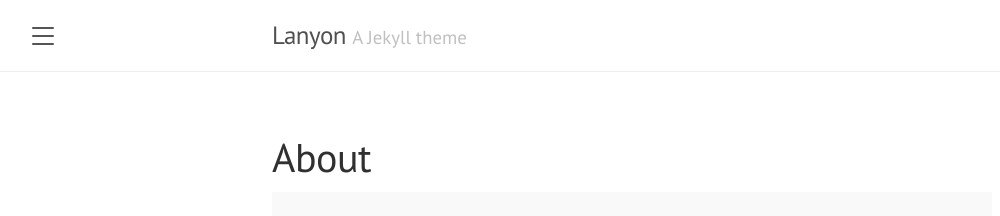
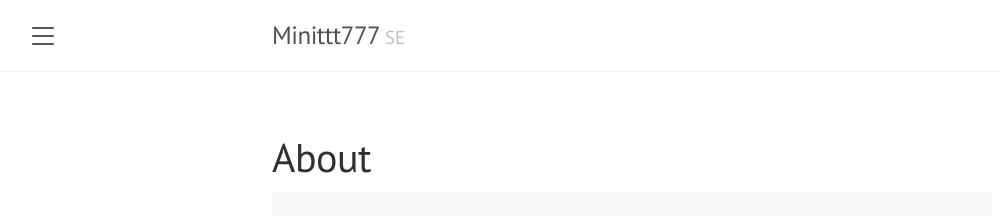
Before and after one commit to minittt777/old_minittt777.github.io, a Jekyll site: the page built from about.md, in a window 1280 px wide. Shown: the top 216 px of the page, without its empty margins (8-1008 px from the left). Built offline with Jekyll 4.4.1, drawn with Linux system fonts in a browser that asks for light colours.

Commit message:
Update Page

```diff
--- a/_config.yml
+++ b/_config.yml
@@ -1,8 +1,8 @@
 # Setup
-title:               Lanyon
-tagline:             'A Jekyll theme'
-description:         'A reserved <a href="https://jekyllrb.com" target="_blank">Jekyll</a> theme that places the utmost gravity on content with a hidden drawer. Made by <a href="https://twitter.com/mdo" target="_blank">@mdo</a>.'
-url:                 http://lanyon.getpoole.com
+title:               Minittt777
+tagline:             'SE'
+description:         'A reserved <a href="https://minittt777.github.io" target="_blank">Jekyll</a> '
+url:                 https://minittt777.github.io
 baseurl:             ''
 paginate:            5
 permalink:           pretty
```
Also changed, not shown: LICENSE.md (deleted), README.md (deleted).
